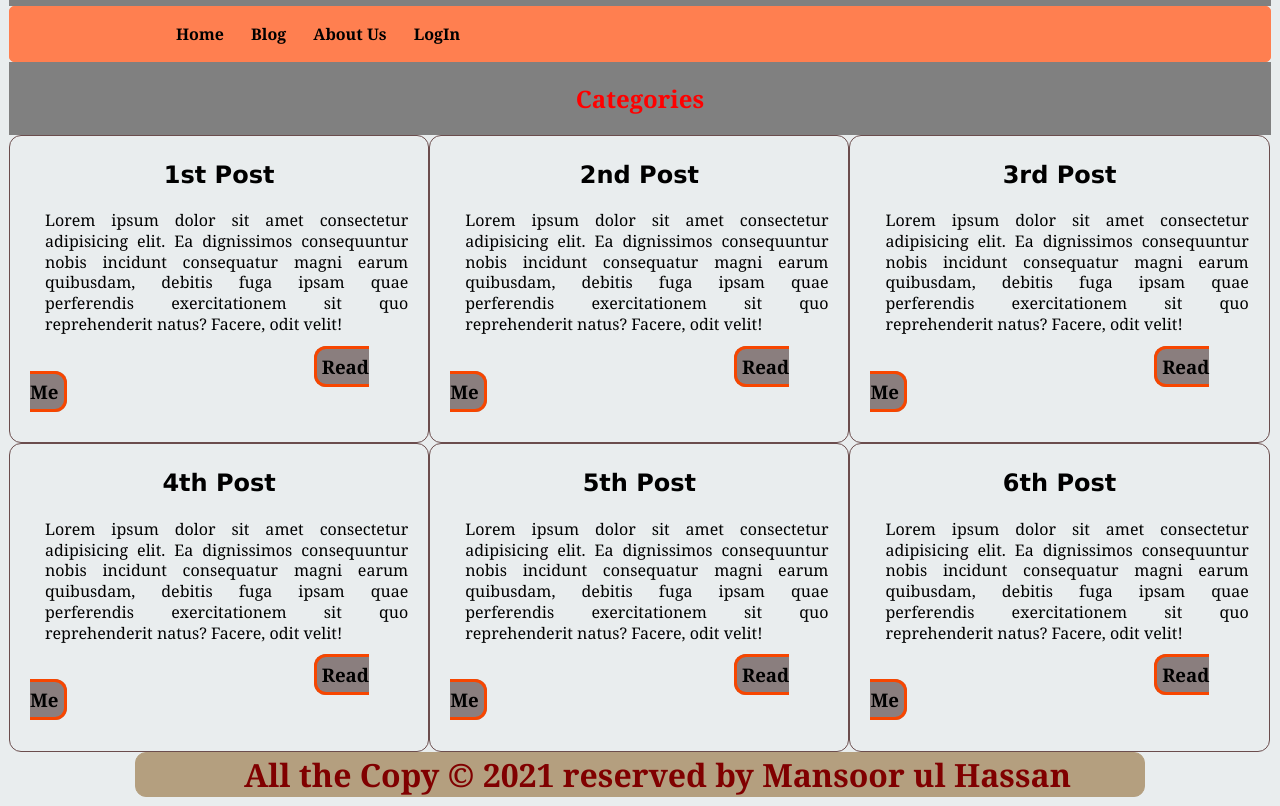
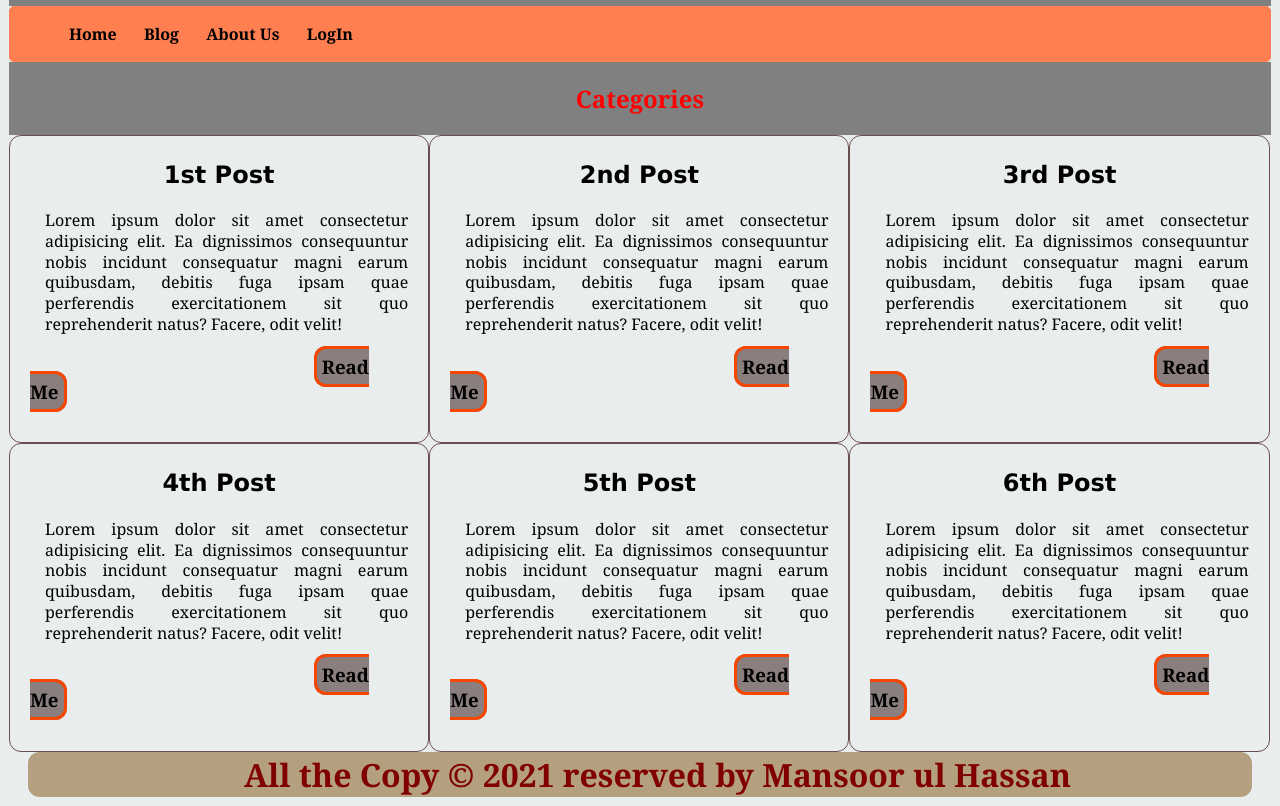
Before and after one commit to pythonophile/HTML-Website, a plain HTML site: page index.html in a window 1280 px wide. Shown: the part 89-895 px from the top of the page. Drawn offline with Linux system fonts and the light colour scheme.

Commit message:
Update style.css

```diff
--- a/style.css
+++ b/style.css
@@ -43,7 +43,7 @@ h5 {
 
 
 .container{
-    width: 80%;
+    width: 97%;
     margin: auto;
     overflow: hidden;
 }
```
